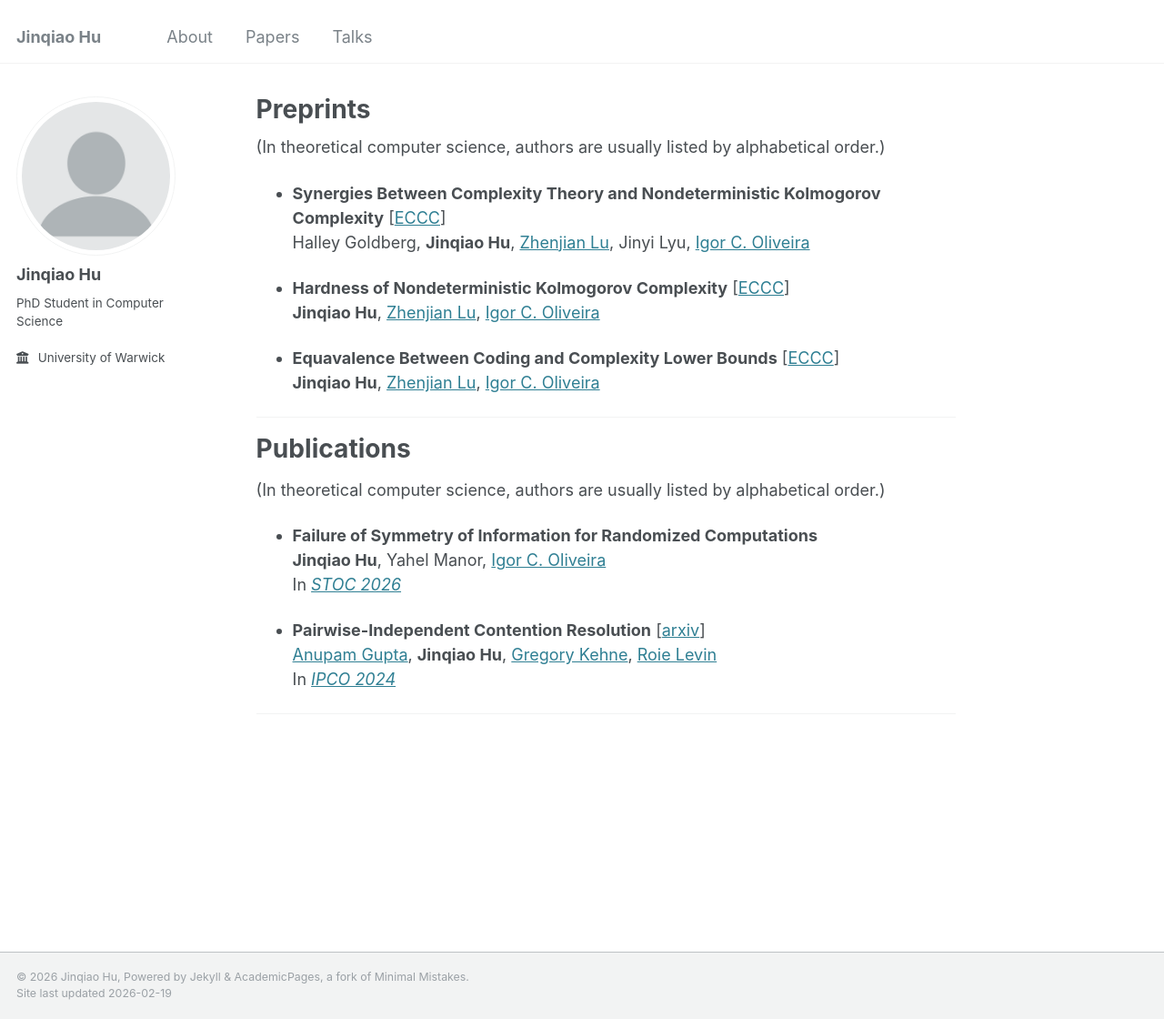
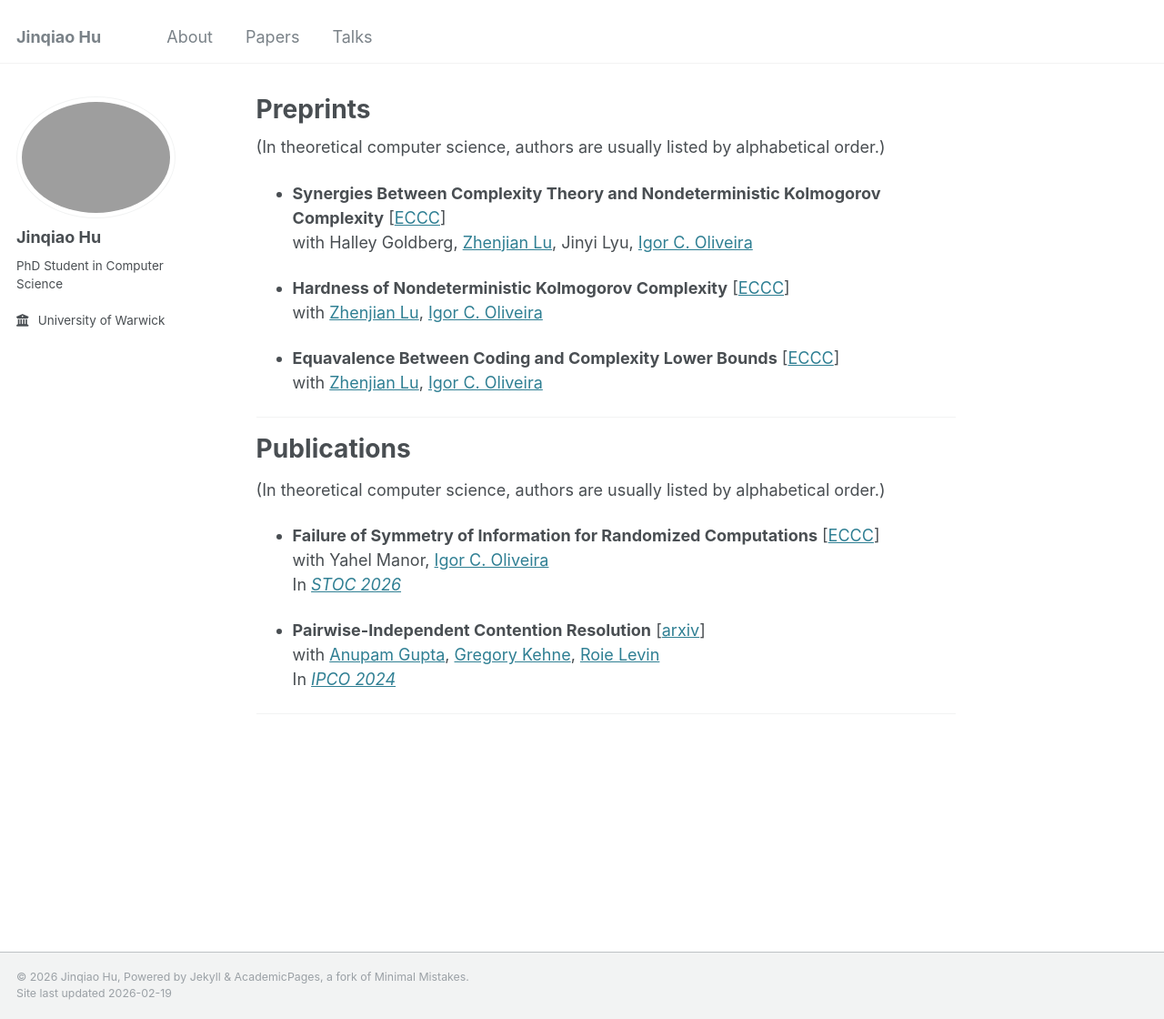
Before and after one commit to jinqiaohu/jinqiaohu.github.io, a Jekyll site: the page built from _pages/papers.md, in a window 1280 px wide and 1120 px high. Shown: the whole window at 91% size. Built offline with Jekyll 4.4.1, drawn with Linux system fonts in a browser that asks for light colours; our own code applies the rules of GitHub Pages for plain Markdown files.

Commit message:
added photos

```diff
--- a/_config.yml
+++ b/_config.yml
@@ -21,7 +21,7 @@ repository               : "academicpages/academicpages.github.io"
 #               Additional customization can be done by editing /_includes/author-profile.html
 author:
   # Biographic information
-  avatar           : "profile.png"
+  avatar           : "profile.jpg"
   name             : "Jinqiao Hu"
   pronouns         : # example: "she/her"
   bio              : "PhD Student in Computer Science"
--- a/_pages/papers.md
+++ b/_pages/papers.md
@@ -10,15 +10,15 @@ author_profile: true
 
 
 + **Synergies Between Complexity Theory and Nondeterministic Kolmogorov Complexity** [[ECCC](https://eccc.weizmann.ac.il/report/2025/215/)]\\
-  Halley Goldberg, **Jinqiao Hu**, [Zhenjian Lu](https://luzhenjian.github.io/), Jinyi Lyu, [Igor C. Oliveira](https://www.dcs.warwick.ac.uk/~igorcarb/)
+  with Halley Goldberg, [Zhenjian Lu](https://luzhenjian.github.io/), Jinyi Lyu, [Igor C. Oliveira](https://www.dcs.warwick.ac.uk/~igorcarb/)
 
 
 + **Hardness of Nondeterministic Kolmogorov Complexity** [[ECCC](https://eccc.weizmann.ac.il/report/2025/203/)]\\
-  **Jinqiao Hu**, [Zhenjian Lu](https://luzhenjian.github.io/), [Igor C. Oliveira](https://www.dcs.warwick.ac.uk/~igorcarb/)
+  with [Zhenjian Lu](https://luzhenjian.github.io/), [Igor C. Oliveira](https://www.dcs.warwick.ac.uk/~igorcarb/)
 
 
 + **Equavalence Between Coding and Complexity Lower Bounds** [[ECCC](https://eccc.weizmann.ac.il/report/2025/211/)]\\
-  **Jinqiao Hu**, [Zhenjian Lu](https://luzhenjian.github.io/), [Igor C. Oliveira](https://www.dcs.warwick.ac.uk/~igorcarb/)
+  with [Zhenjian Lu](https://luzhenjian.github.io/), [Igor C. Oliveira](https://www.dcs.warwick.ac.uk/~igorcarb/)
 
 ---
 
@@ -27,13 +27,13 @@ author_profile: true
 (In theoretical computer science, authors are usually listed by alphabetical order.)
 
 
-+ **Failure of Symmetry of Information for Randomized Computations**\\
-  **Jinqiao Hu**, Yahel Manor, [Igor C. Oliveira](https://www.dcs.warwick.ac.uk/~igorcarb/)\\
++ **Failure of Symmetry of Information for Randomized Computations** [[ECCC](https://eccc.weizmann.ac.il/report/2026/021/)]\\
+  with Yahel Manor, [Igor C. Oliveira](https://www.dcs.warwick.ac.uk/~igorcarb/)\\
   In [*STOC 2026*](https://acm-stoc.org/stoc2026/)
 
 
 + **Pairwise-Independent Contention Resolution** [[arxiv](https://arxiv.org/abs/2406.15876)]\\
-  [Anupam Gupta](https://cs.nyu.edu/~anupamg/), **Jinqiao Hu**, [Gregory Kehne](https://gregorykehne.com/), [Roie Levin](https://roielevin.com/)\\
+  with [Anupam Gupta](https://cs.nyu.edu/~anupamg/), [Gregory Kehne](https://gregorykehne.com/), [Roie Levin](https://roielevin.com/)\\
   In [*IPCO 2024*](https://ipco2024.ii.uni.wroc.pl)
 
 
```
Also changed, not shown: 1 other file.
